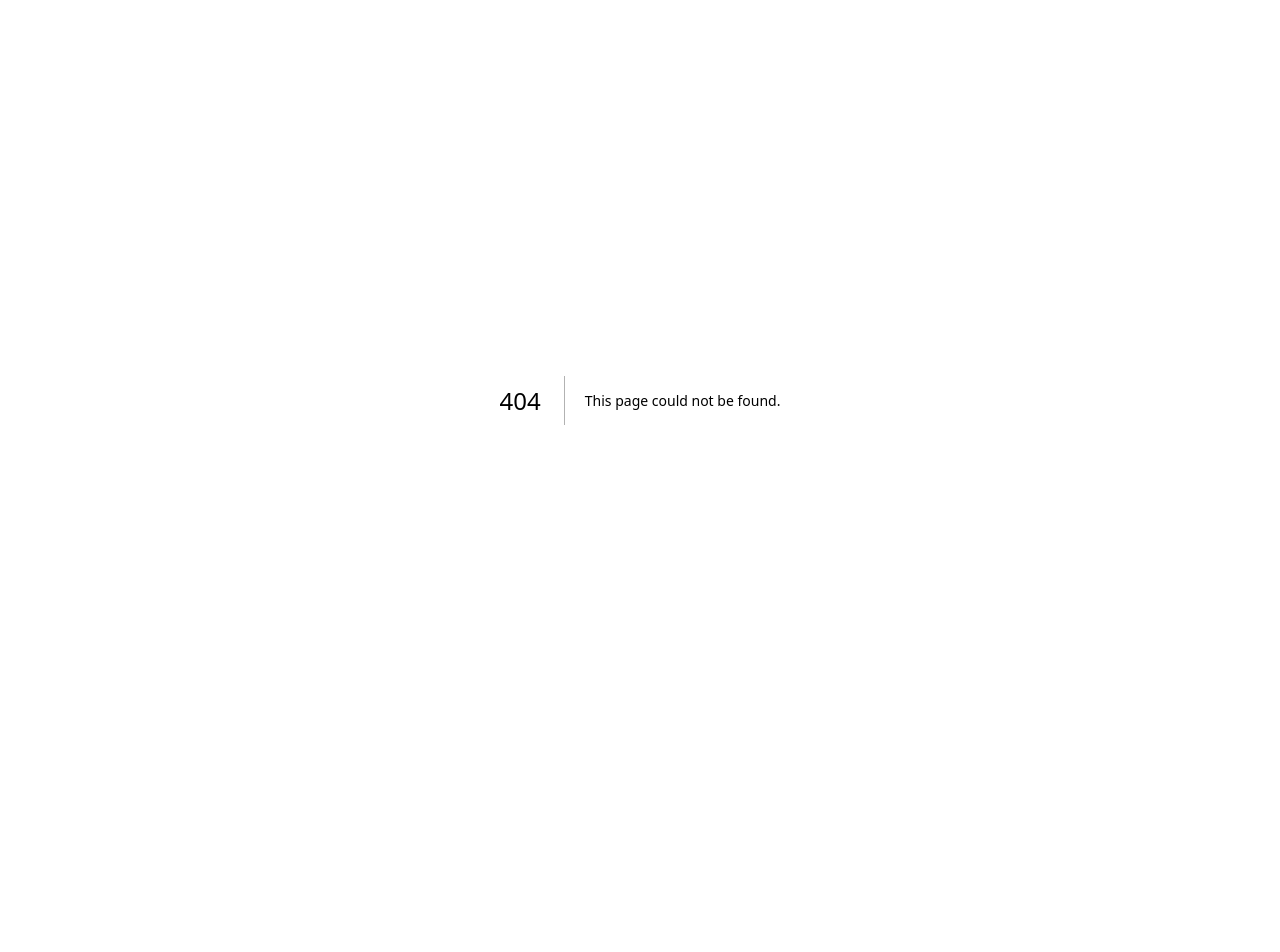
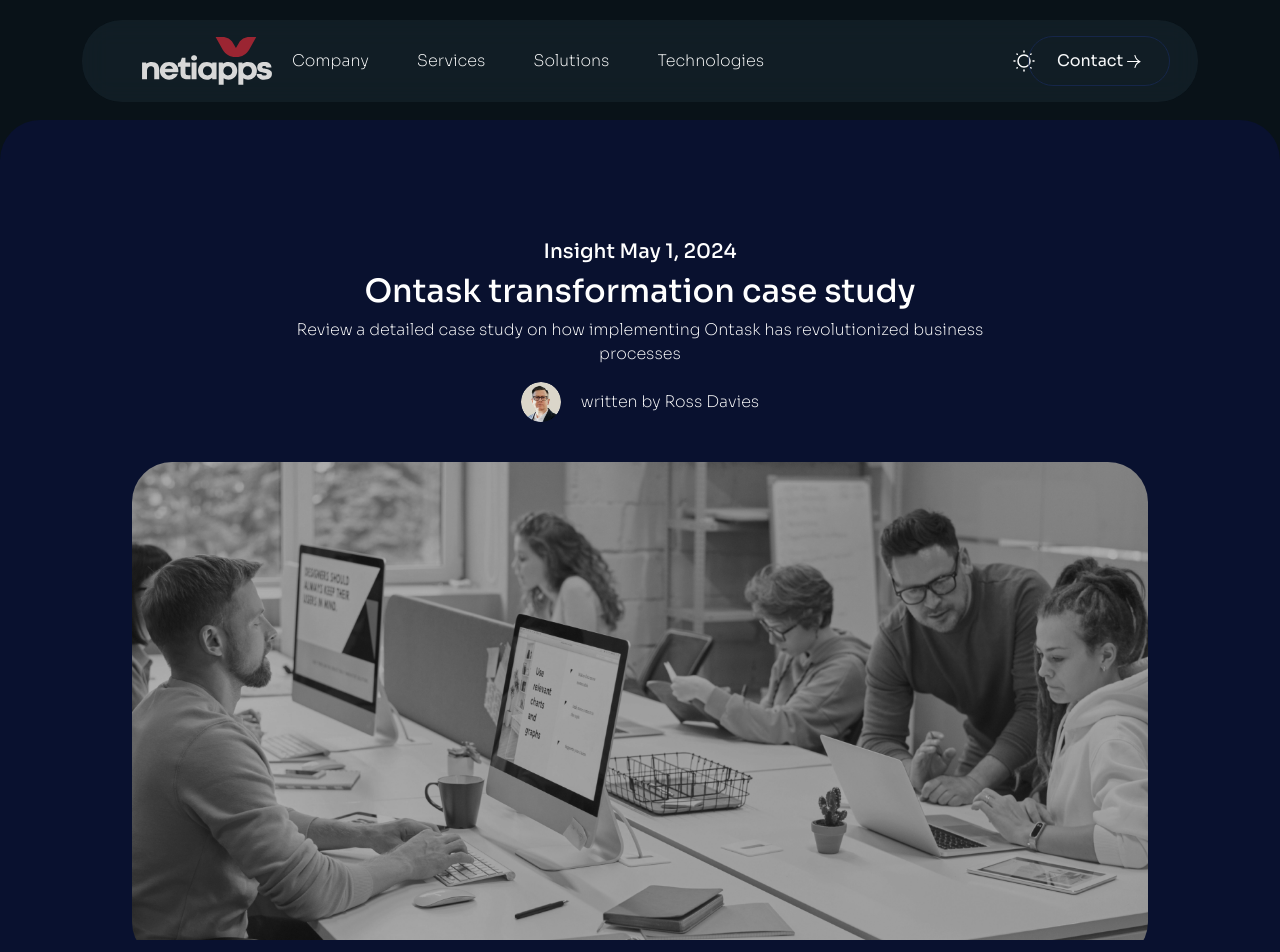
Before and after one commit to kubulu/netiapps2024, a Next.js app: page /insight-details in a window 1280 px wide. Before the commit this address had no page. Shown: the top 952 px of the page. Before the commit the page ends 800 px from the top, so only its background shows below. Built offline with nearby package versions, Linux system fonts and the light colour scheme.

Commit message:
ui Changes

```diff
--- /dev/null
+++ b/components/insightContent/insightContent.module.scss
@@ -0,0 +1,20 @@
+.insightContent{
+  color: #FFFFFF;
+  h3{
+    padding-bottom: 20px;
+  }
+  p{
+    padding-bottom: 20px;
+  }
+  .share{
+    margin-top: 40px;
+    ul{
+      padding-left: 0px;
+      display: inline-block;
+      li{
+        display: inline-block;
+        padding-right: 40px;
+      }
+    }
+  }
+}
--- /dev/null
+++ b/components/insightContent/insightContent.tsx
@@ -0,0 +1,42 @@
+import React from "react";
+import styles from "./insightContent.module.scss"
+import {useScroll} from "framer-motion";
+
+
+
+export default function InsightContent() {
+
+    const { scrollYProgress } = useScroll()
+    return(
+        <div className={styles.insightContent}>
+            <div className={`container`}>
+
+                <div className={`row justify-content-center`}>
+                    <div className={`col-8`}>
+                        <h3>Embracing the Shift</h3>
+                        <p>The integration of automation into business workflows is not just a trend—it's a significant evolution in how companies operate and compete in the digital age. Automation promises enhanced efficiency, reduced operational costs, and improved accuracy, transforming mundane tasks into automated processes. However, as with any significant change, the transition to highly automated systems comes with both tremendous opportunities and notable challenges.</p>
+                        <p>Automated workflows streamline processes that were traditionally manual, freeing up employees to focus on more strategic tasks. Here are several advantages that automation can bring to your business:</p>
+                        <h3>Potential Pitfalls</h3>
+                        <p>Automated workflows streamline processes that were traditionally manual, freeing up employees to focus on more strategic tasks. Here are several advantages that automation can bring to your business:</p>
+                        <ul>
+                            <li>Increased productivity: Automation speeds up the execution of repetitive tasks.</li>
+                            <li>Reduced errors: Minimizes human errors in tasks like data entry.</li>
+                            <li>Enhanced compliance: Automatically enforced protocols ensure all processes comply with set regulations and standards.</li>
+                            <li>Improved employee satisfaction: Reducing mundane tasks allows employees to engage in more meaningful work.</li>
+                        </ul>
+
+                        <div className={styles.share}>
+                            <ul>
+                                <li><img src={`/images/facebook.svg`} /> </li>
+                                <li><img src={`/images/linkedin.svg`} /> </li>
+                                <li><img src={`/images/x.svg`} /> </li>
+                                <li>Share </li>
+                            </ul>
+                        </div>
+                    </div>
+                </div>
+            </div>
+
+        </div>
+    )
+}
--- /dev/null
+++ b/components/insightPage/insightPage.module.scss
@@ -0,0 +1,7 @@
+.insightPage{
+  background: #09112F;
+  border-radius: 40px;
+  padding: 120px;
+  margin-bottom: 40px;
+  margin-top: 120px;
+}
--- /dev/null
+++ b/components/insightPage/insightPage.tsx
@@ -0,0 +1,25 @@
+import React from "react";
+import styles from "./insightPage.module.scss"
+import {useScroll} from "framer-motion";
+import InsightUserDetails from "../insightUserDetails/insightUserDetails";
+import SingleFullImage from "../singleFullImage/singleFullImage";
+import InsightContent from "../insightContent/insightContent";
+import RelatedInsight from "../relatedInsight/relatedInsight";
+
+
+
+export default function InsightPage() {
+
+    const { scrollYProgress } = useScroll()
+    return(
+        <div>
+            <div className={styles.insightPage}>
+                <InsightUserDetails/>
+                <SingleFullImage/>
+                <InsightContent/>
+            </div>
+            <RelatedInsight/>
+        </div>
+
+    )
+}
--- /dev/null
+++ b/components/insightUserDetails/insightUserDetails.module.scss
@@ -0,0 +1,23 @@
+.insightUserDetails{
+  width: 75%;
+  margin: auto;
+  color: #FFFFFF;
+  margin-bottom: 40px;
+  text-align: center;
+  .userBadge{
+    display: flex;
+    justify-items: center;
+    align-items: center;
+    margin: auto;
+    width: fit-content;
+    img{
+      width: 40px;
+      height: 40px;
+      border-radius: 40px;
+      margin-right: 20px;
+    }
+    p{
+      margin-bottom: 0px;
+    }
+  }
+}
--- /dev/null
+++ b/components/insightUserDetails/insightUserDetails.tsx
@@ -0,0 +1,24 @@
+import React from "react";
+import styles from "./insightUserDetails.module.scss"
+import {useScroll} from "framer-motion";
+
+
+
+export default function InsightUserDetails() {
+
+    const { scrollYProgress } = useScroll()
+    return(
+        <div className={styles.insightUserDetails}>
+            <div className={`container`}>
+                <h5>Insight   May 1, 2024</h5>
+                <h2>Ontask transformation case study</h2>
+                <p>Review a detailed case study on how implementing Ontask has revolutionized business processes</p>
+                <div className={styles.userBadge}>
+                    <img src={`/images/user.png`} />
+                    <p>written by Ross Davies</p>
+                </div>
+            </div>
+
+        </div>
+    )
+}
--- a/components/insightList/insightList.module.scss
+++ b/components/relatedInsight/relatedInsight.module.scss
@@ -1,5 +1,5 @@
-.insightList{
-
+.insightSection{
+  background: #252A9F;
   padding: 80px;
   border-radius: 40px;
   .insightTitle{
@@ -23,21 +23,17 @@
       padding-left: 0px;
       li{
         display: inline-block;
+        background: #030304;
         border-radius: 40px;
         padding: 10px 20px;
         color: #FFFFFF;
         margin-right: 10px;
         margin-bottom: 10px;
-        border: 1px solid #FFFFFF;
       }
     }
   }
-  .insightCard{
-    margin-bottom: 40px;
-  }
   .insightBlock{
     color: #FFFFFF;
-    margin-bottom: 40px;
     .insightImg{
       width: 100%;
       height: 310px;
--- /dev/null
+++ b/components/relatedInsight/relatedInsight.tsx
@@ -0,0 +1,52 @@
+import React, { useState, useEffect } from 'react';
+import styles from "./relatedInsight.module.scss"
+import { motion, useAnimation } from 'framer-motion';
+
+
+
+export default function RelatedInsight() {
+    return(
+        <motion.div className={styles.insightSection}>
+            <div className={`container`}>
+                <div className={`row justify-content-center align-items-center`}>
+                    <div className={`col-10`}>
+                        <div className={styles.insightTitle}>
+                            <h2 className={`headingFont`}>Related Insight</h2>
+                        </div>
+
+                        <div className={styles.insightBlock}>
+                            <div className={`row`}>
+                                <div className={`col-6`}>
+                                    <div className={styles.insightCard}>
+                                        <div className={styles.insightImg}>
+                                            <img src={`/images/insight.png`} />
+                                        </div>
+                                        <div className={styles.insightContent}>
+                                            <h5>Unlocking Success: The Art of Talent Acquisition</h5>
+                                            <p>23 February 2024</p>
+                                        </div>
+                                    </div>
+
+                                </div>
+                                <div className={`col-6`}>
+                                    <div className={styles.insightCard}>
+                                        <div className={styles.insightImg}>
+                                            <img src={`/images/insight.png`} />
+                                        </div>
+                                        <div className={styles.insightContent}>
+                                            <h5>Unlocking Success: The Art of Talent Acquisition</h5>
+                                            <p>23 February 2024</p>
+                                        </div>
+                                    </div>
+
+                                </div>
+                            </div>
+
+                        </div>
+                    </div>
+                </div>
+
+            </div>
+        </motion.div>
+    )
+}
--- /dev/null
+++ b/pages/insight-details.tsx
@@ -0,0 +1,15 @@
+import HireSection from "../components/hireSection/hireSection";
+import FooterSection from "../components/footerSection/footerSection";
+import Nav from "../components/navigation/nav";
+import InsightPage from "../components/insightPage/insightPage";
+
+export default function Home() {
+    return(
+        <div>
+            <Nav/>
+            <InsightPage/>
+            <HireSection/>
+            <FooterSection/>
+        </div>
+        )
+}
```
Also changed, not shown: components/insightList/insightList.tsx (+2 -7 lines), public/images/user.png (added).
